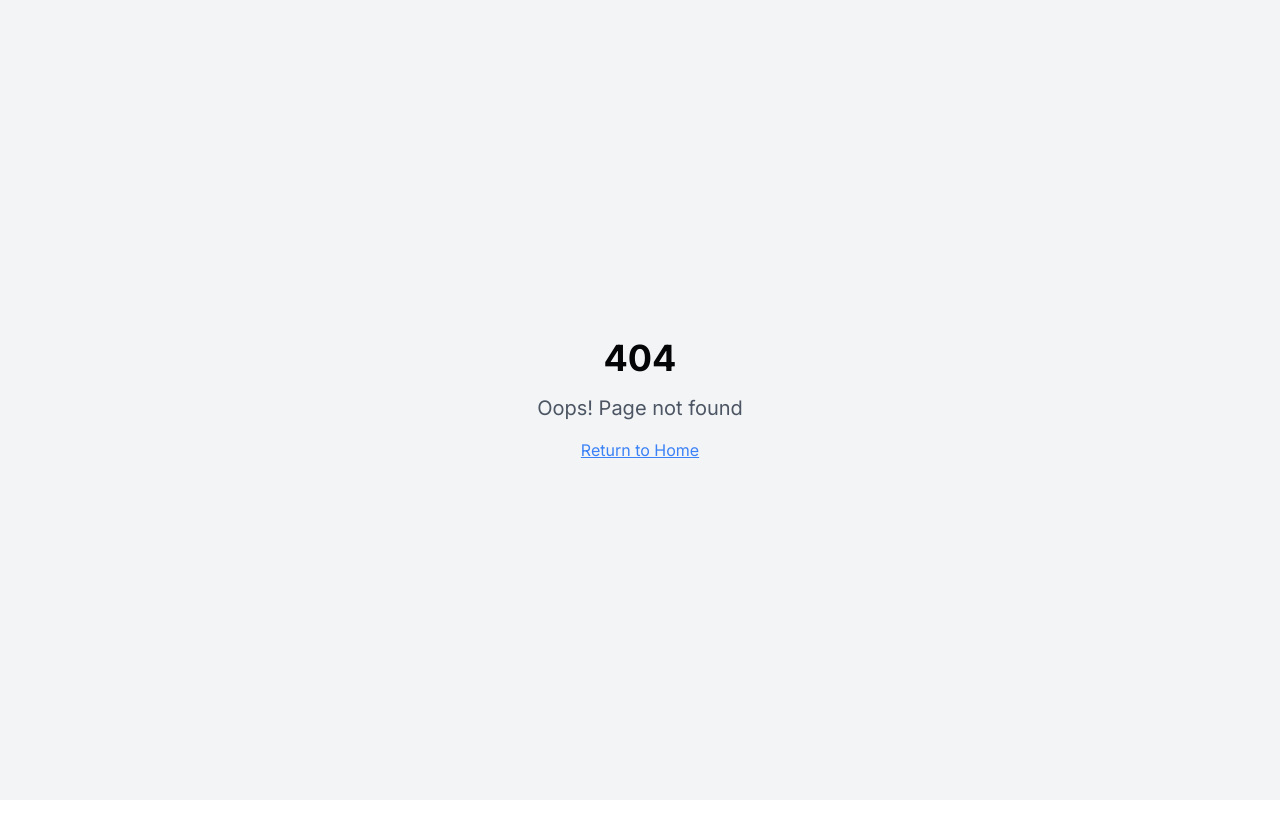
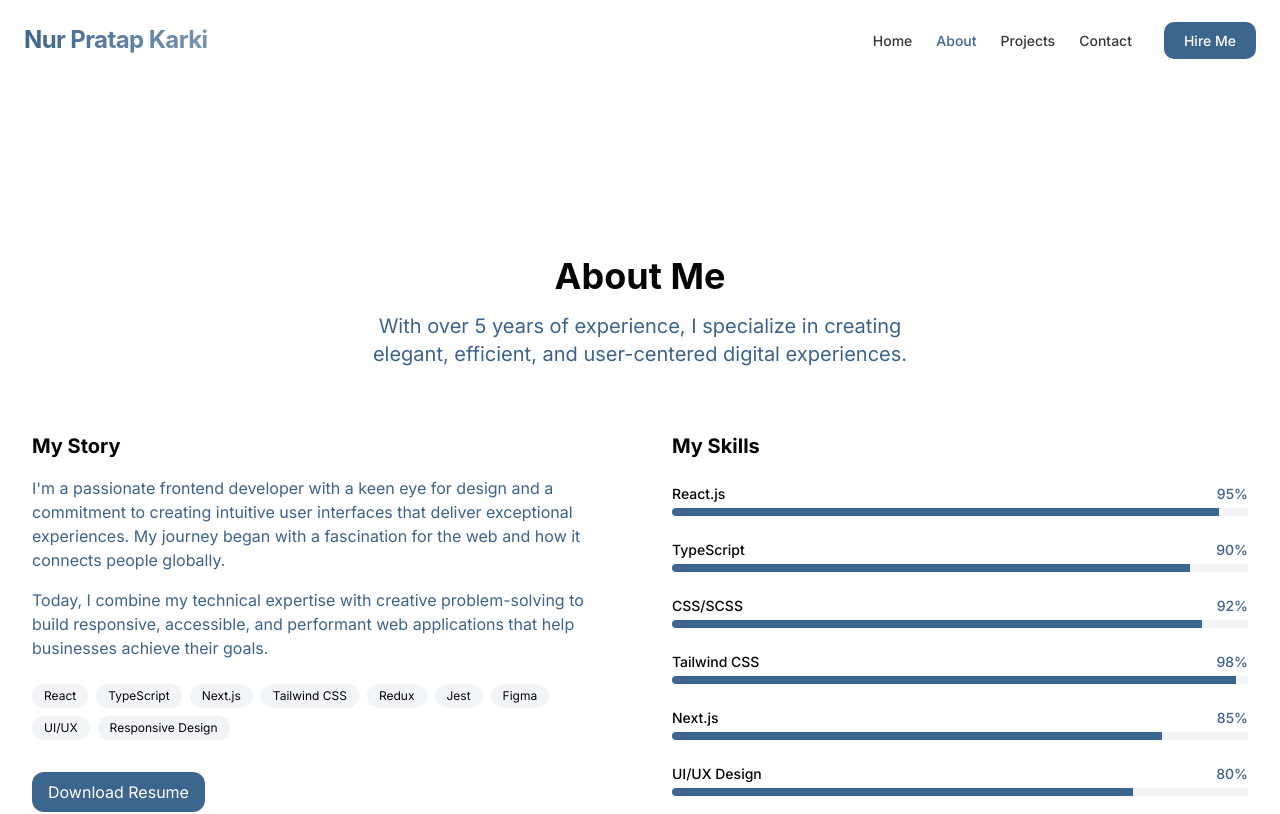
Before and after one commit to nurpratapkarki/personal-portfolio, a React (Vite) app: page /about in a window 1280 px wide. Before the commit this address had no page. Shown: the top 814 px of the page. Built offline with nearby package versions, Linux system fonts and the light colour scheme.

Commit message:
Refactor: Implement multi-page structure
Implement multi-page structure for the application.

```diff
--- a/src/App.tsx
+++ b/src/App.tsx
@@ -1,9 +1,13 @@
+
 import { Toaster } from "@/components/ui/toaster";
 import { Toaster as Sonner } from "@/components/ui/sonner";
 import { TooltipProvider } from "@/components/ui/tooltip";
 import { QueryClient, QueryClientProvider } from "@tanstack/react-query";
 import { BrowserRouter, Routes, Route } from "react-router-dom";
 import Index from "./pages/Index";
+import AboutPage from "./pages/AboutPage";
+import ProjectsPage from "./pages/ProjectsPage";
+import ContactPage from "./pages/ContactPage";
 import NotFound from "./pages/NotFound";
 
 const queryClient = new QueryClient();
@@ -16,6 +20,9 @@ const App = () => (
       <BrowserRouter>
         <Routes>
           <Route path="/" element={<Index />} />
+          <Route path="/about" element={<AboutPage />} />
+          <Route path="/projects" element={<ProjectsPage />} />
+          <Route path="/contact" element={<ContactPage />} />
           {/* ADD ALL CUSTOM ROUTES ABOVE THE CATCH-ALL "*" ROUTE */}
           <Route path="*" element={<NotFound />} />
         </Routes>
--- a/src/components/layout/Header.tsx
+++ b/src/components/layout/Header.tsx
@@ -3,10 +3,12 @@ import { useState, useEffect } from 'react';
 import { Menu, X } from 'lucide-react';
 import { cn } from '@/lib/utils';
 import { motion, AnimatePresence } from 'framer-motion';
+import { Link, useLocation } from 'react-router-dom';
 
 const Header = () => {
   const [isMenuOpen, setIsMenuOpen] = useState(false);
   const [scrollPosition, setScrollPosition] = useState(0);
+  const location = useLocation();
 
   useEffect(() => {
     const handleScroll = () => {
@@ -21,10 +23,10 @@ const Header = () => {
   }, []);
 
   const navLinks = [
-    { name: 'Home', href: '#home' },
-    { name: 'About', href: '#about' },
-    { name: 'Projects', href: '#projects' },
-    { name: 'Contact', href: '#contact' }
+    { name: 'Home', href: '/' },
+    { name: 'About', href: '/about' },
+    { name: 'Projects', href: '/projects' },
+    { name: 'Contact', href: '/contact' }
   ];
 
   const toggleMenu = () => {
@@ -72,33 +74,39 @@ const Header = () => {
       className={headerClass}
     >
       <div className="container mx-auto px-6 flex justify-between items-center">
-        <motion.a
-          href="#home"
-          className="text-2xl font-bold font-display tracking-tight text-gradient relative z-10"
+        <motion.div
           whileHover={{ scale: 1.05 }}
           whileTap={{ scale: 0.95 }}
         >
-         Nur Pratap Karki
-        </motion.a>
+          <Link to="/" className="text-2xl font-bold font-display tracking-tight text-gradient relative z-10">
+            Nur Pratap Karki
+          </Link>
+        </motion.div>
 
         {/* Desktop Navigation */}
         <nav className="hidden md:flex items-center space-x-6">
           {navLinks.map((link, i) => (
-            <motion.a
+            <motion.div
               key={link.name}
-              href={link.href}
-              className="text-sm font-medium text-foreground/80 hover:text-primary transition-colors custom-button"
               custom={i}
               variants={navItemVariants}
               whileHover={{ scale: 1.08 }}
               whileTap={{ scale: 0.95 }}
             >
-              {link.name}
-            </motion.a>
+              <Link
+                to={link.href}
+                className={cn(
+                  "text-sm font-medium transition-colors custom-button",
+                  location.pathname === link.href
+                    ? "text-primary"
+                    : "text-foreground/80 hover:text-primary"
+                )}
+              >
+                {link.name}
+              </Link>
+            </motion.div>
           ))}
-          <motion.a
-            href="#contact"
-            className="ml-2 text-sm font-medium px-5 py-2.5 rounded-md bg-primary text-primary-foreground hover:bg-primary/90 transition-colors"
+          <motion.div
             variants={navItemVariants}
             custom={4}
             whileHover={{
@@ -107,8 +115,13 @@ const Header = () => {
             }}
             whileTap={{ scale: 0.95 }}
           >
-            Hire Me
-          </motion.a>
+            <Link
+              to="/contact"
+              className="ml-2 text-sm font-medium px-5 py-2.5 rounded-md bg-primary text-primary-foreground hover:bg-primary/90 transition-colors"
+            >
+              Hire Me
+            </Link>
+          </motion.div>
         </nav>
 
         {/* Mobile Menu Button */}
@@ -147,11 +160,8 @@ const Header = () => {
               }}
             >
               {navLinks.map((link, i) => (
-                <motion.a
+                <motion.div
                   key={link.name}
-                  href={link.href}
-                  className="text-xl font-medium text-foreground hover:text-primary transition-colors"
-                  onClick={toggleMenu}
                   variants={{
                     hidden: { opacity: 0, y: 20 },
                     visible: {
@@ -167,13 +177,21 @@ const Header = () => {
                   whileHover={{ scale: 1.1, x: 5 }}
                   whileTap={{ scale: 0.95 }}
                 >
-                  {link.name}
-                </motion.a>
+                  <Link
+                    to={link.href}
+                    className={cn(
+                      "text-xl font-medium transition-colors",
+                      location.pathname === link.href
+                        ? "text-primary"
+                        : "text-foreground hover:text-primary"
+                    )}
+                    onClick={toggleMenu}
+                  >
+                    {link.name}
+                  </Link>
+                </motion.div>
               ))}
-              <motion.a
-                href="#contact"
-                className="mt-4 text-xl font-medium px-8 py-3 rounded-md bg-primary text-primary-foreground hover:bg-primary/90 transition-colors"
-                onClick={toggleMenu}
+              <motion.div
                 variants={{
                   hidden: { opacity: 0, y: 20 },
                   visible: {
@@ -193,8 +211,14 @@ const Header = () => {
                 }}
                 whileTap={{ scale: 0.95 }}
               >
-                Hire Me
-              </motion.a>
+                <Link
+                  to="/contact"
+                  className="mt-4 text-xl font-medium px-8 py-3 rounded-md bg-primary text-primary-foreground hover:bg-primary/90 transition-colors"
+                  onClick={toggleMenu}
+                >
+                  Hire Me
+                </Link>
+              </motion.div>
             </motion.nav>
           </motion.div>
         )}
--- /dev/null
+++ b/src/pages/AboutPage.tsx
@@ -0,0 +1,49 @@
+
+import { motion } from 'framer-motion';
+import { useAnimation } from 'framer-motion';
+import { useInView } from 'react-intersection-observer';
+import { useEffect } from 'react';
+import Header from '../components/layout/Header';
+import Footer from '../components/layout/Footer';
+import About from '../components/sections/About';
+
+const AboutPage = () => {
+  const controls = useAnimation();
+  const [ref, inView] = useInView({ threshold: 0.1, triggerOnce: true });
+
+  useEffect(() => {
+    if (inView) controls.start('visible');
+  }, [inView, controls]);
+
+  const sectionVariants = {
+    hidden: { opacity: 0, y: 50 },
+    visible: {
+      opacity: 1,
+      y: 0,
+      transition: {
+        duration: 0.8,
+        ease: [0.6, 0.05, 0.01, 0.9]
+      }
+    }
+  };
+
+  return (
+    <div className="min-h-screen flex flex-col">
+      <Header />
+      <main className="flex-grow pt-24">
+        <motion.div
+          ref={ref}
+          initial="hidden"
+          animate={controls}
+          variants={sectionVariants}
+          className="mt-16"
+        >
+          <About />
+        </motion.div>
+      </main>
+      <Footer />
+    </div>
+  );
+};
+
+export default AboutPage;
--- /dev/null
+++ b/src/pages/ContactPage.tsx
@@ -0,0 +1,49 @@
+
+import { motion } from 'framer-motion';
+import { useAnimation } from 'framer-motion';
+import { useInView } from 'react-intersection-observer';
+import { useEffect } from 'react';
+import Header from '../components/layout/Header';
+import Footer from '../components/layout/Footer';
+import Contact from '../components/sections/Contact';
+
+const ContactPage = () => {
+  const controls = useAnimation();
+  const [ref, inView] = useInView({ threshold: 0.1, triggerOnce: true });
+
+  useEffect(() => {
+    if (inView) controls.start('visible');
+  }, [inView, controls]);
+
+  const sectionVariants = {
+    hidden: { opacity: 0, y: 50 },
+    visible: {
+      opacity: 1,
+      y: 0,
+      transition: {
+        duration: 0.8,
+        ease: [0.6, 0.05, 0.01, 0.9]
+      }
+    }
+  };
+
+  return (
+    <div className="min-h-screen flex flex-col">
+      <Header />
+      <main className="flex-grow pt-24">
+        <motion.div
+          ref={ref}
+          initial="hidden"
+          animate={controls}
+          variants={sectionVariants}
+          className="mt-16"
+        >
+          <Contact />
+        </motion.div>
+      </main>
+      <Footer />
+    </div>
+  );
+};
+
+export default ContactPage;
--- a/src/pages/Index.tsx
+++ b/src/pages/Index.tsx
@@ -1,78 +1,41 @@
 
-import { useEffect } from 'react';
-import { motion, useAnimation } from 'framer-motion';
-import { useInView } from 'react-intersection-observer';
+import { motion } from 'framer-motion';
 import Header from '../components/layout/Header';
 import Footer from '../components/layout/Footer';
 import Hero from '../components/sections/Hero';
-import About from '../components/sections/About';
-import Projects from '../components/sections/Projects';
-import Contact from '../components/sections/Contact';
 
 const Index = () => {
-  const controls = {
-    about: useAnimation(),
-    projects: useAnimation(),
-    contact: useAnimation()
-  };
-
-  const [aboutRef, aboutInView] = useInView({ threshold: 0.1, triggerOnce: true });
-  const [projectsRef, projectsInView] = useInView({ threshold: 0.1, triggerOnce: true });
-  const [contactRef, contactInView] = useInView({ threshold: 0.1, triggerOnce: true });
-
-  useEffect(() => {
-    if (aboutInView) controls.about.start('visible');
-    if (projectsInView) controls.projects.start('visible');
-    if (contactInView) controls.contact.start('visible');
-  }, [aboutInView, projectsInView, contactInView, controls]);
-
-  const sectionVariants = {
-    hidden: { opacity: 0, y: 50 },
-    visible: {
+  const pageVariants = {
+    initial: { opacity: 0 },
+    animate: {
       opacity: 1,
-      y: 0,
       transition: {
-        duration: 0.8,
-        ease: [0.6, 0.05, 0.01, 0.9] // Fixed: Changed -0.01 to 0.01
+        duration: 0.5,
+        ease: [0.6, 0.05, 0.01, 0.9]
+      }
+    },
+    exit: {
+      opacity: 0,
+      transition: {
+        duration: 0.3
       }
     }
   };
 
   return (
-    <div className="min-h-screen flex flex-col">
+    <motion.div
+      className="min-h-screen flex flex-col"
+      initial="initial"
+      animate="animate"
+      exit="exit"
+      variants={pageVariants}
+    >
       <Header />
       <main className="flex-grow">
         <Hero />
-
-        <motion.div
-          ref={aboutRef}
-          initial="hidden"
-          animate={controls.about}
-          variants={sectionVariants}
-        >
-          <About />
-        </motion.div>
-
-        <motion.div
-          ref={projectsRef}
-          initial="hidden"
-          animate={controls.projects}
-          variants={sectionVariants}
-        >
-          <Projects />
-        </motion.div>
-
-        <motion.div
-          ref={contactRef}
-          initial="hidden"
-          animate={controls.contact}
-          variants={sectionVariants}
-        >
-          <Contact />
-        </motion.div>
       </main>
       <Footer />
-    </div>
+    </motion.div>
   );
 };
 
--- /dev/null
+++ b/src/pages/ProjectsPage.tsx
@@ -0,0 +1,49 @@
+
+import { motion } from 'framer-motion';
+import { useAnimation } from 'framer-motion';
+import { useInView } from 'react-intersection-observer';
+import { useEffect } from 'react';
+import Header from '../components/layout/Header';
+import Footer from '../components/layout/Footer';
+import Projects from '../components/sections/Projects';
+
+const ProjectsPage = () => {
+  const controls = useAnimation();
+  const [ref, inView] = useInView({ threshold: 0.1, triggerOnce: true });
+
+  useEffect(() => {
+    if (inView) controls.start('visible');
+  }, [inView, controls]);
+
+  const sectionVariants = {
+    hidden: { opacity: 0, y: 50 },
+    visible: {
+      opacity: 1,
+      y: 0,
+      transition: {
+        duration: 0.8,
+        ease: [0.6, 0.05, 0.01, 0.9]
+      }
+    }
+  };
+
+  return (
+    <div className="min-h-screen flex flex-col">
+      <Header />
+      <main className="flex-grow pt-24">
+        <motion.div
+          ref={ref}
+          initial="hidden"
+          animate={controls}
+          variants={sectionVariants}
+          className="mt-16"
+        >
+          <Projects />
+        </motion.div>
+      </main>
+      <Footer />
+    </div>
+  );
+};
+
+export default ProjectsPage;
```
